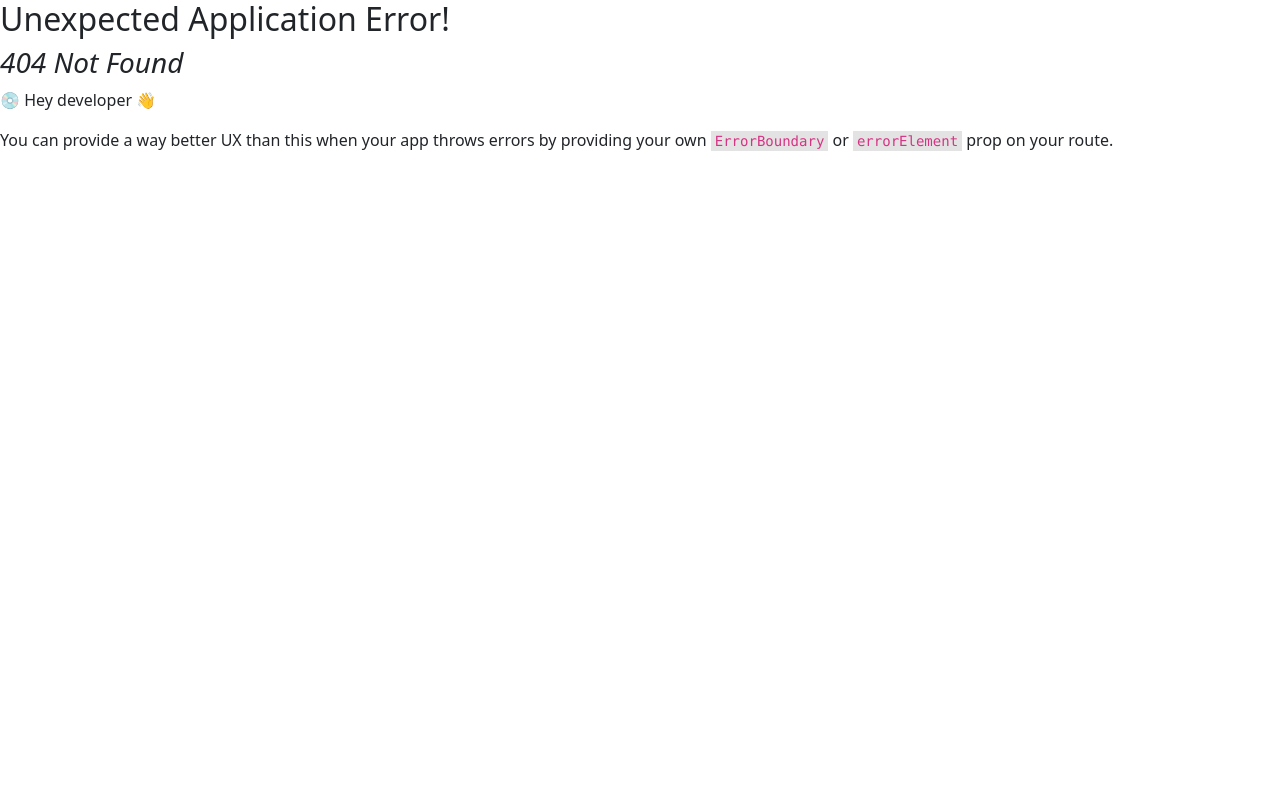
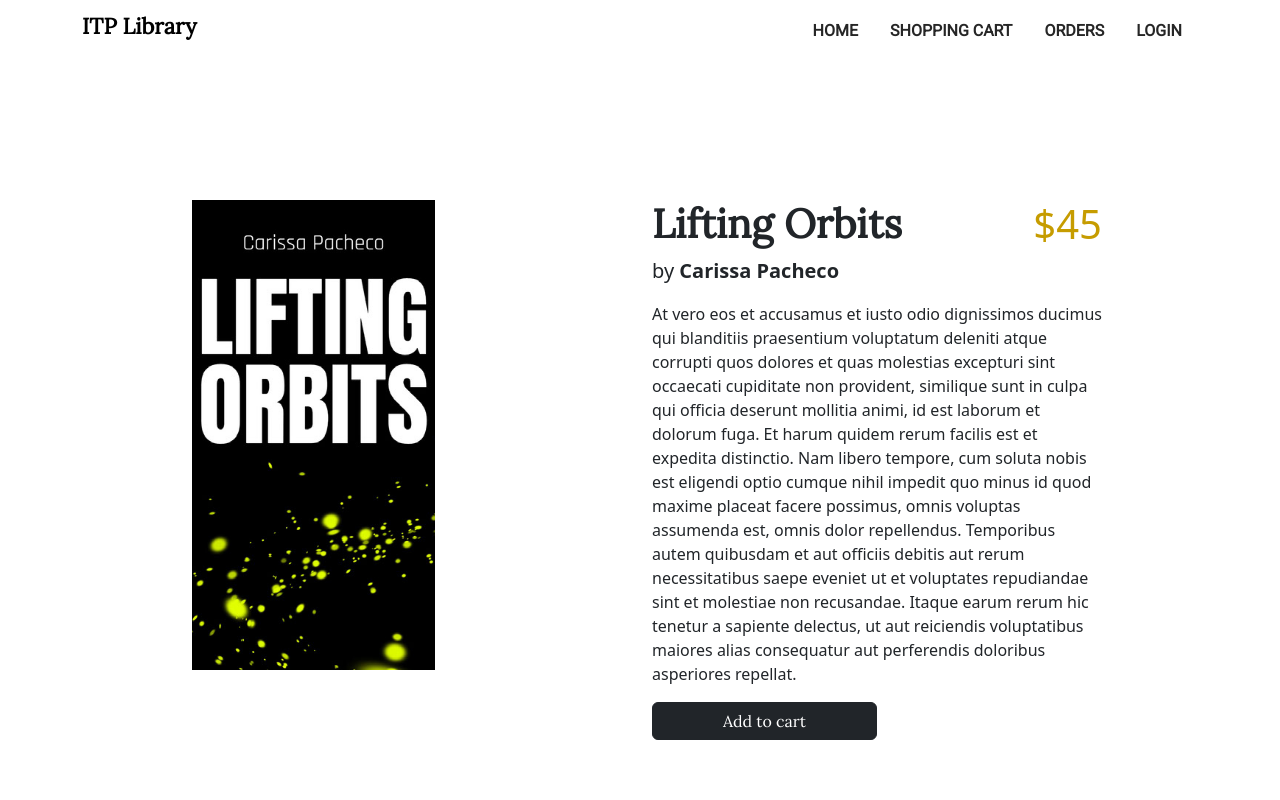
Before and after one commit to alexst1910/ITP-Library, a React (Create React App) app in the folder itp-library/: page /detail/recent/1 in a window 1280 px wide. Before the commit this address had no page. Shown: the top 800 px of the page. Built offline with nearby package versions, Linux system fonts and the light colour scheme.

Commit message:
update on book detail
update on book detail

```diff
--- a/itp-library/src/components/BookCard/BookCard.tsx
+++ b/itp-library/src/components/BookCard/BookCard.tsx
@@ -13,7 +13,7 @@ const BookCard = (props: {
     <div className="col-sm-12 col-lg-4 col-xl-3 col-xxl-2">
       <div className={`card ${classes.lora} border-0`}>
         {" "}
-        <Link to={`/detail/${props.id}`}>
+        <Link to={`/detail/best/${props.id}`}>
           <div
             className={classes.image}
             style={{
--- a/itp-library/src/pages/BookDetailPage.tsx
+++ b/itp-library/src/pages/BookDetailPages/BestBookDetailPage.tsx
@@ -1,11 +1,10 @@
 import { useParams } from "react-router-dom";
-import BookDetail from "../components/BookDetail/BookDetail";
-import classes from "../pages/BookDetailPage.module.css";
-import { BestBooks, RecentBooks } from "../assets/BookDetails";
-const BookDetailPage = () => {
+import BookDetail from "../../components/BookDetail/BookDetail";
+import classes from "../BookDetailPages/BookDetailPage.module.css";
+import { BestBooks } from "../../assets/BookDetails";
+const BestBookDetailPage = () => {
   const { id } = useParams();
   const best = BestBooks.find((best) => best.id.toString() === id)!;
-  const recent = RecentBooks.find((recent) => recent.id.toString() === id)!;
 
   return (
     <div className={`container ${classes.item}`}>
@@ -18,4 +17,4 @@ const BookDetailPage = () => {
     </div>
   );
 };
-export default BookDetailPage;
+export default BestBookDetailPage;
--- /dev/null
+++ b/itp-library/src/pages/BookDetailPages/RecentBookDetailPage.tsx
@@ -0,0 +1,20 @@
+import { useParams } from "react-router-dom";
+import { RecentBooks } from "../../assets/BookDetails";
+import BookDetail from "../../components/BookDetail/BookDetail";
+import classes from "../BookDetailPages/BookDetailPage.module.css";
+const RecentBookDetailPage = () => {
+  const { id } = useParams();
+  const recent = RecentBooks.find((recent) => recent.id.toString() === id)!;
+
+  return (
+    <div className={`container ${classes.item}`}>
+      <BookDetail
+        title={recent.title}
+        author={recent.author}
+        price={recent.price}
+        cover={recent.cover}
+      />
+    </div>
+  );
+};
+export default RecentBookDetailPage;
```
Also changed, not shown: itp-library/src/App.tsx (+9 -3 lines), itp-library/src/pages/BookDetailPages/BookDetailPage.module.css (renamed from itp-library/src/pages/BookDetailPage.module.css).
